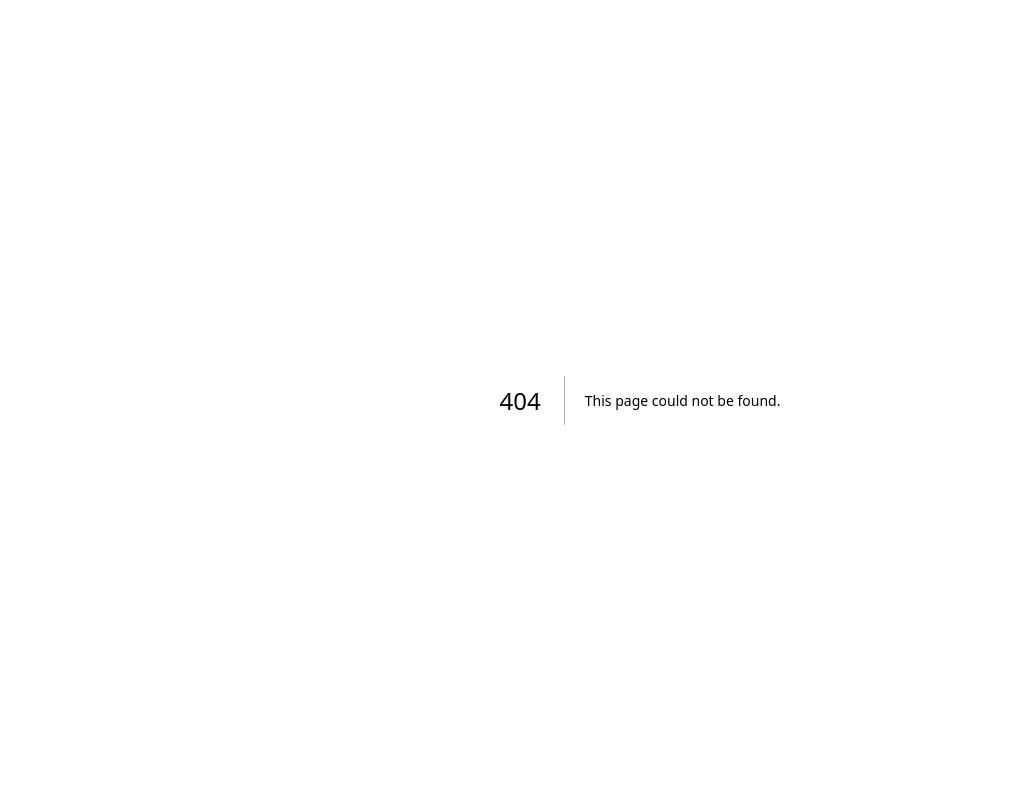
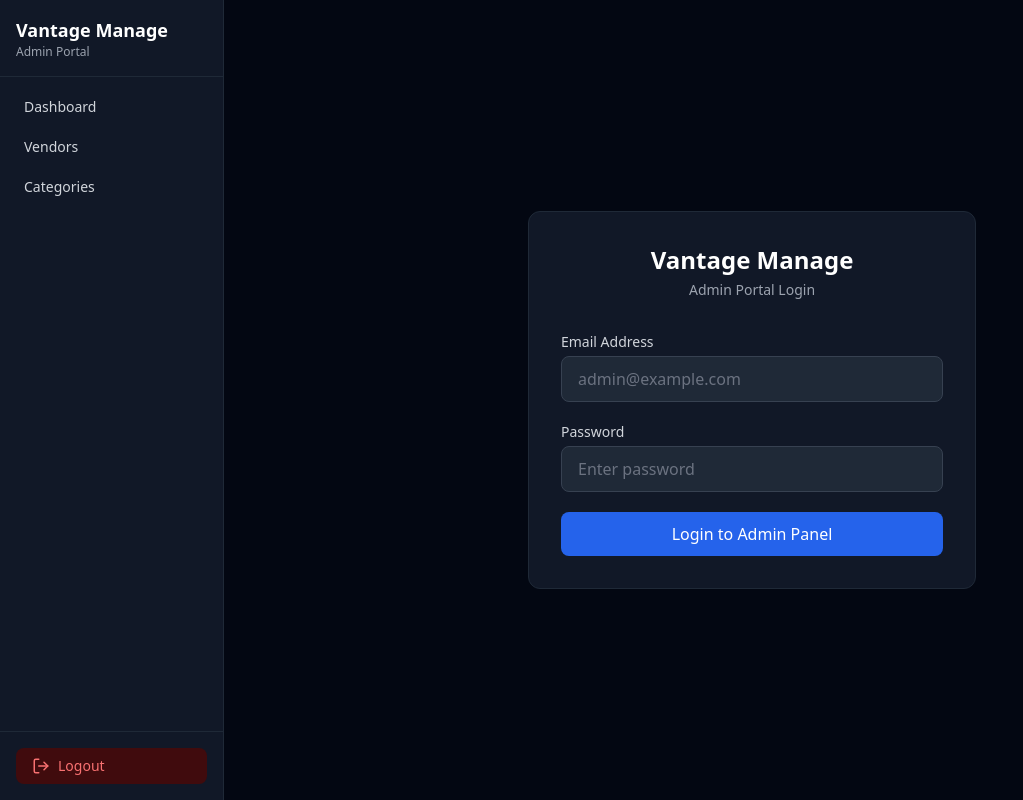
Before and after one commit to vantagemanagezain-create/vantage-manage, a Next.js app: page /admin/login in a window 1280 px wide. Before the commit this address had no page. Shown: the whole page, without its empty margins (0-1023 px from the left). Built offline with nearby package versions, Linux system fonts and the light colour scheme.

Commit message:
feat: add dedicated /admin/login page with role-based auth

```diff
--- /dev/null
+++ b/app/admin/login/page.tsx
@@ -0,0 +1,98 @@
+'use client';
+
+import { useState } from 'react';
+import { useRouter } from 'next/navigation';
+import { createClientComponentClient } from '@supabase/auth-helpers-nextjs';
+
+export default function AdminLoginPage() {
+  const [email, setEmail] = useState('');
+  const [password, setPassword] = useState('');
+  const [error, setError] = useState('');
+  const [loading, setLoading] = useState(false);
+  const router = useRouter();
+
+  const handleLogin = async (e: React.FormEvent) => {
+    e.preventDefault();
+    setLoading(true);
+    setError('');
+
+    const supabase = createClientComponentClient();
+
+    const { data: authData, error: authError } = await supabase.auth.signInWithPassword({
+      email,
+      password,
+    });
+
+    if (authError || !authData.user) {
+      setError('Invalid email or password.');
+      setLoading(false);
+      return;
+    }
+
+    // Check if user has admin role
+    const { data: userRecord } = await supabase
+      .from('users')
+      .select('role')
+      .eq('id', authData.user.id)
+      .single();
+
+    if (!userRecord || userRecord.role !== 'admin') {
+      await supabase.auth.signOut();
+      setError('Access denied. Admin accounts only.');
+      setLoading(false);
+      return;
+    }
+
+    router.push('/admin');
+  };
+
+  return (
+    <div className="min-h-screen bg-gray-950 flex items-center justify-center">
+      <div className="bg-gray-900 border border-gray-800 rounded-xl p-8 w-full max-w-md">
+        <div className="text-center mb-8">
+          <h1 className="text-2xl font-bold text-white">Vantage Manage</h1>
+          <p className="text-gray-400 text-sm mt-1">Admin Portal Login</p>
+        </div>
+
+        <form onSubmit={handleLogin} className="space-y-5">
+          <div>
+            <label className="block text-sm text-gray-300 mb-1">Email Address</label>
+            <input
+              type="email"
+              value={email}
+              onChange={(e) => setEmail(e.target.value)}
+              required
+              className="w-full px-4 py-2.5 bg-gray-800 border border-gray-700 rounded-lg text-white placeholder-gray-500 focus:outline-none focus:border-blue-500"
+              placeholder="admin@example.com"
+            />
+          </div>
+          <div>
+            <label className="block text-sm text-gray-300 mb-1">Password</label>
+            <input
+              type="password"
+              value={password}
+              onChange={(e) => setPassword(e.target.value)}
+              required
+              className="w-full px-4 py-2.5 bg-gray-800 border border-gray-700 rounded-lg text-white placeholder-gray-500 focus:outline-none focus:border-blue-500"
+              placeholder="Enter password"
+            />
+          </div>
+
+          {error && (
+            <p className="text-red-400 text-sm bg-red-950/50 border border-red-800 rounded-lg px-4 py-2">
+              {error}
+            </p>
+          )}
+
+          <button
+            type="submit"
+            disabled={loading}
+            className="w-full py-2.5 bg-blue-600 hover:bg-blue-700 text-white font-medium rounded-lg transition-colors disabled:opacity-50"
+          >
+            {loading ? 'Logging in...' : 'Login to Admin Panel'}
+          </button>
+        </form>
+      </div>
+    </div>
+  );
+}
```
